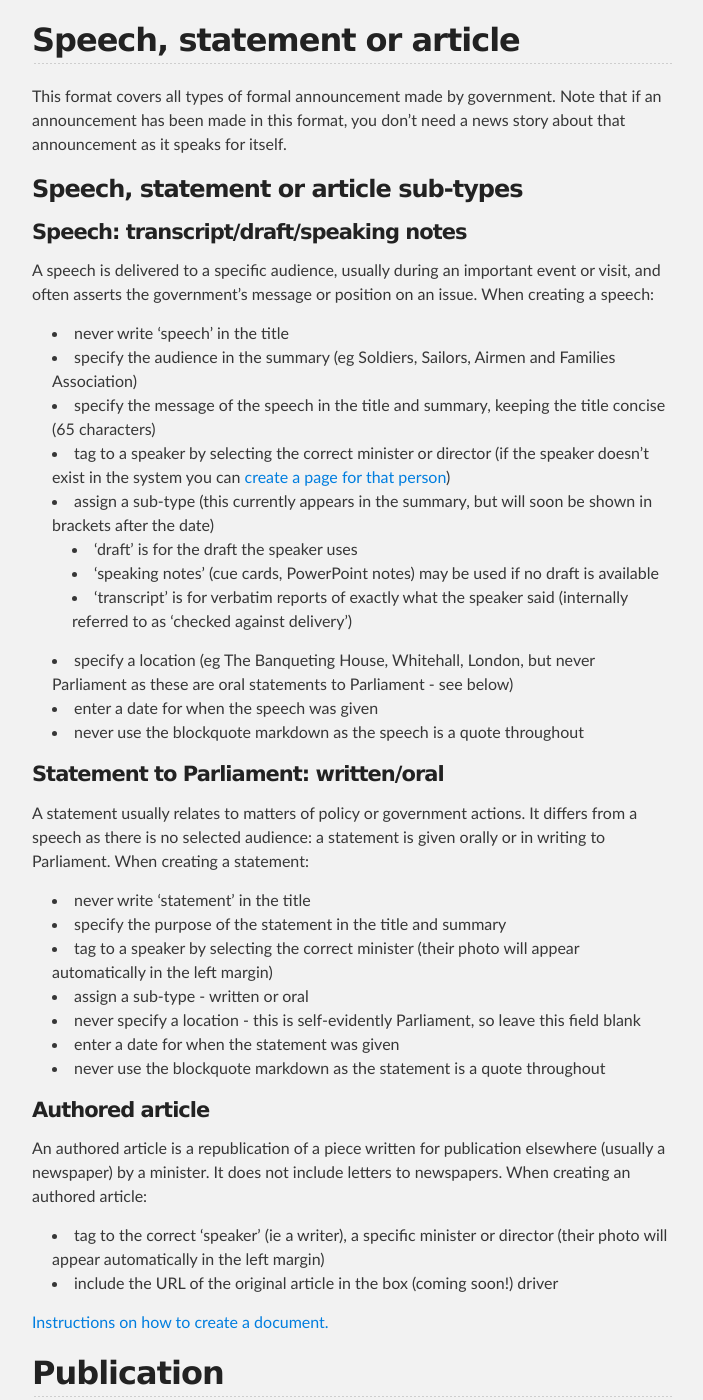
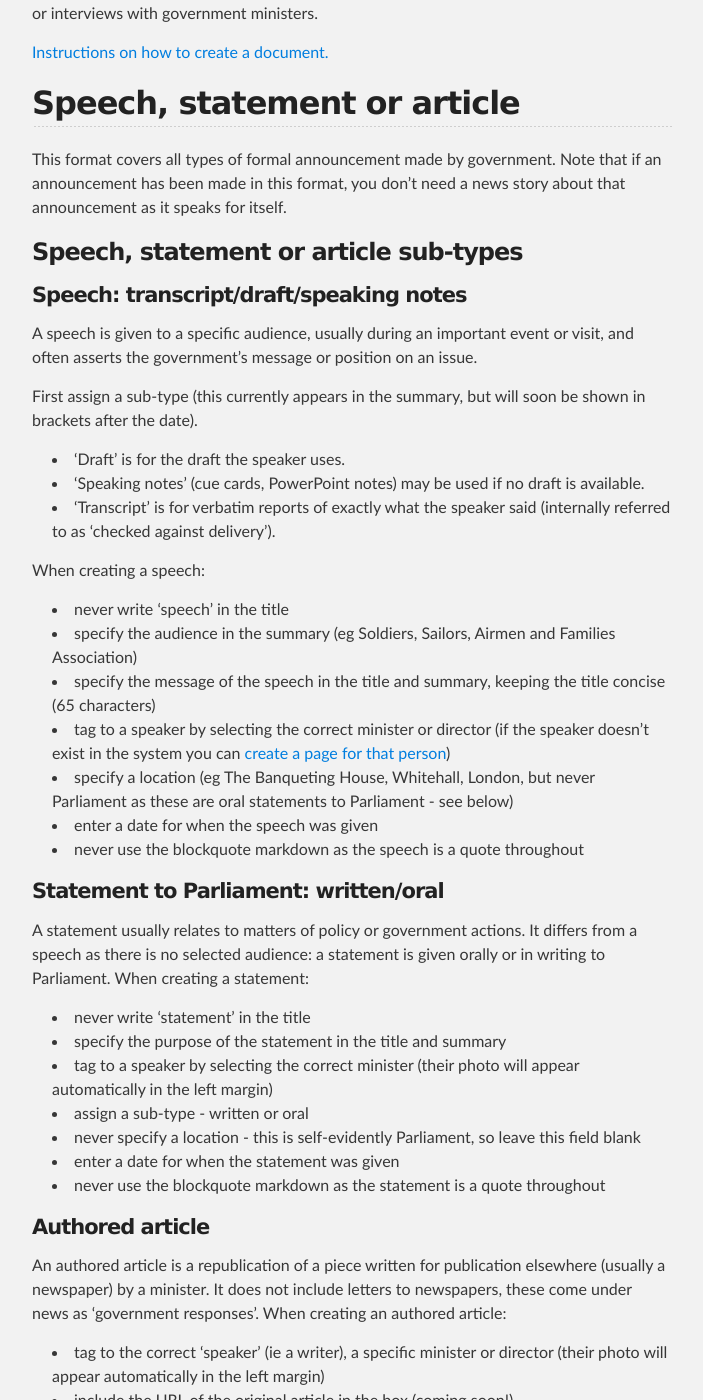
Before and after one commit to alphagov/inside-government-admin-guide, a Jekyll site: the page built from creating-documents/document-types.md, in a window 1280 px wide and 1400 px high, scrolled down 1658 px. Shown: the whole window, without its empty margins (288-991 px from the left). Built offline with Jekyll 4.4.1, drawn with Linux system fonts in a browser that asks for light colours; some of the changed text lies outside the part shown.

Commit message:
Update document-types.md

```diff
--- a/creating-documents/document-types.md
+++ b/creating-documents/document-types.md
@@ -47,6 +47,8 @@ You can also use press release for an official statement by a department spokesp
 
 This is for a press statement responding to coverage in the media (but not a parliamentary statement, which should use speech format). It does not include press articles written by ministers or letters to newspapers from ministers (see speech format).
 
+You can also use government response for letters to the press from government ministers or interviews with government ministers.
+
 [Instructions on how to create a document.](creating-a-new-doc.html)
 
 
@@ -58,20 +60,23 @@ This format covers all types of formal announcement made by government. Note tha
 
 #### Speech: transcript/draft/speaking notes
 
-A speech is delivered to a specific audience, usually during an important event or visit, and often asserts the government's message or position on an issue. When creating a speech:
+A speech is given to a specific audience, usually during an important event or visit, and often asserts the government's message or position on an issue.
+
+First assign a sub-type (this currently appears in the summary, but will soon be shown in brackets after the date).
+
+   * 'Draft' is for the draft the speaker uses.
+   * 'Speaking notes' (cue cards, PowerPoint notes) may be used if no draft is available.
+   * 'Transcript' is for verbatim reports of exactly what the speaker said (internally referred to as ‘checked against delivery’).
+
+When creating a speech:
 
 * never write 'speech' in the title
 * specify the audience in the summary (eg Soldiers, Sailors, Airmen and Families Association)
 * specify the message of the speech in the title and summary, keeping the title concise (65 characters)
 * tag to a speaker by selecting the correct minister or director (if the speaker doesn't exist in the system you can [create a page for that person](http://alphagov.github.io/inside-government-admin-guide/editing-other-pages/people-and-roles.html))
-* assign a sub-type (this currently appears in the summary, but will soon be shown in brackets after the date)
-   * 'draft' is for the draft the speaker uses
-   * 'speaking notes' (cue cards, PowerPoint notes) may be used if no draft is available
-   * 'transcript' is for verbatim reports of exactly what the speaker said (internally referred to as ‘checked against delivery’)
 * specify a location (eg The Banqueting House, Whitehall, London, but never Parliament as these are oral statements to Parliament - see below)
 * enter a date for when the speech was given
 * never use the blockquote markdown as the speech is a quote throughout
-
 
 #### Statement to Parliament: written/oral
 
@@ -88,11 +93,11 @@ A statement usually relates to matters of policy or government actions. It diffe
 
 #### Authored article
 
-An authored article is a republication of a piece written for publication elsewhere (usually a newspaper) by a minister. It does not include letters to newspapers. When creating an authored article:
+An authored article is a republication of a piece written for publication elsewhere (usually a newspaper) by a minister. It does not include letters to newspapers, these come under news as 'government responses'. When creating an authored article:
 
 * tag to the correct 'speaker' (ie a writer), a specific minister or director (their photo will appear automatically in the left margin)
 * include the URL of the original article in the box (coming soon!)
-driver
+
 
 [Instructions on how to create a document.](creating-a-new-doc.html)
 
```
Also changed, not shown: other parts of creating-documents/document-types.md (+3 -7 lines).
